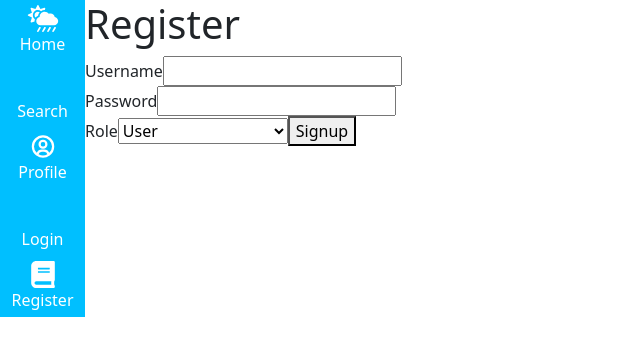
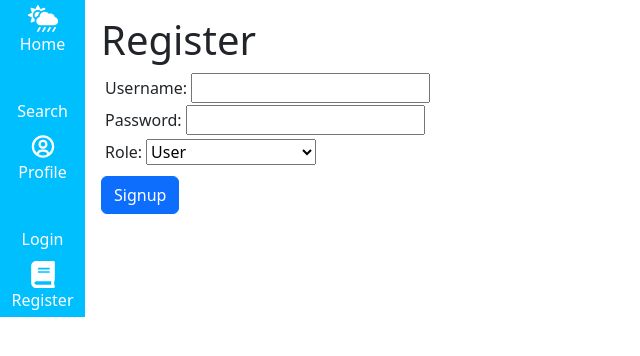
Before and after one commit to james-florez-NEU/weather-react-web-app, a React (Create React App) app: page /#/register in a window 1280 px wide. Shown: the top 356 px of the page, without its empty margins (0-640 px from the left). Built offline with nearby package versions, Linux system fonts and the light colour scheme; no server answers; some icons are missing.

Commit message:
style register page

```diff
--- a/src/weather/users/register.js
+++ b/src/weather/users/register.js
@@ -15,10 +15,10 @@ function Register() {
         }
     };
     return (
-        <div>
+        <div className="m-3">
             <h1>Register</h1>
             {error && <div>{error}</div>}
-            <label for="username">Username</label>
+            <label for="username" className="m-1">Username:</label>
             <input
                 id="username"
                 value={credentials.username}
@@ -26,7 +26,7 @@ function Register() {
                     ...credentials,
                     username: e.target.value })} />
             <br/>
-            <label for="password">Password</label>
+            <label for="password" className="m-1">Password:</label>
             <input
                 id="password"
                 value={credentials.password}
@@ -34,7 +34,7 @@ function Register() {
                     ...credentials,
                     password: e.target.value })} />
             <br/>
-            <label for="role">Role</label>
+            <label for="role" className="m-1">Role:</label>
             <select
                 id="role"
                 onChange={(e) => setCredentials({
@@ -44,8 +44,8 @@ function Register() {
                 <option value="FORECASTER">Weather Forecaster</option>
                 <option value="MODERATOR">Moderator</option>
             </select>
-
-            <button onClick={signup}>
+            <br/>
+            <button onClick={signup} className="btn btn-primary mt-2">
                 Signup
             </button>
         </div>
```
